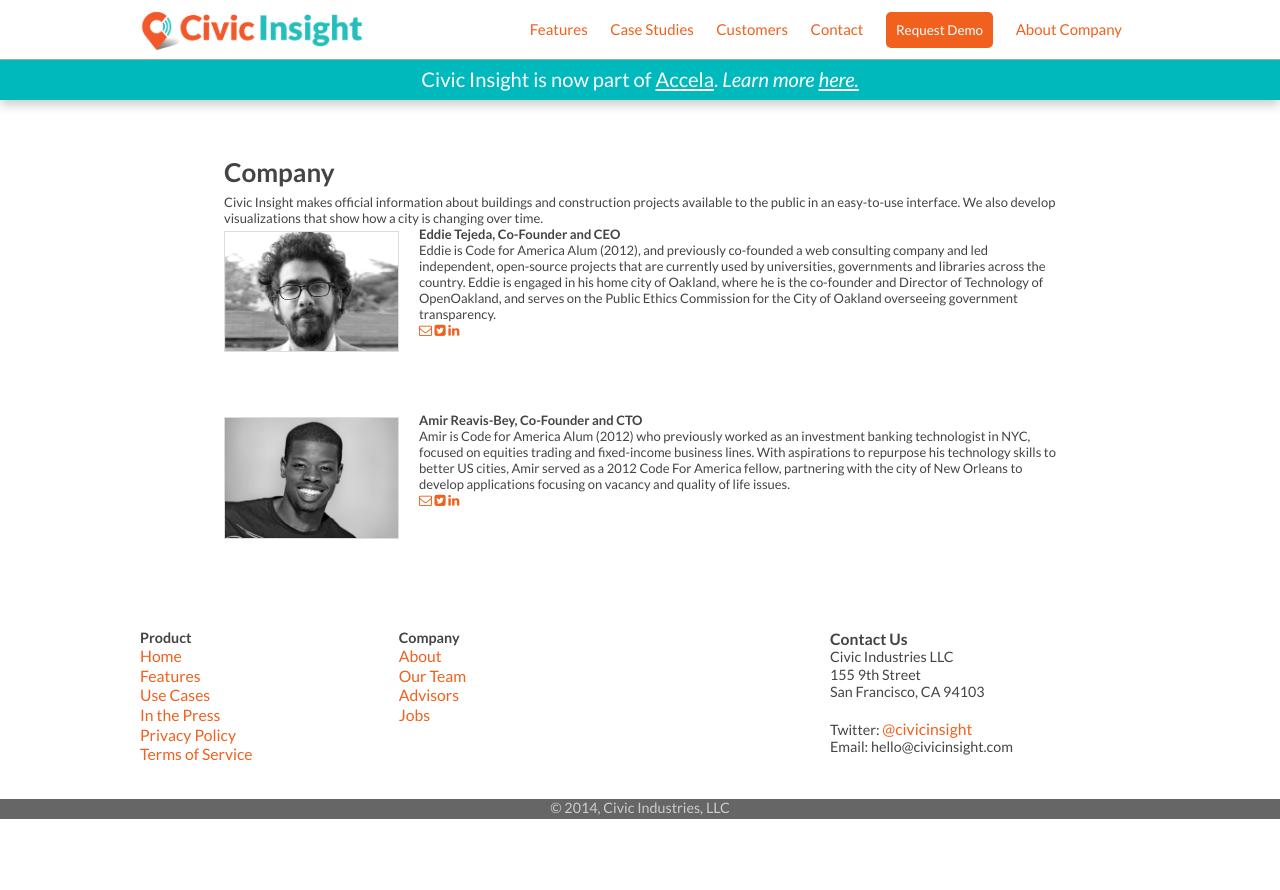
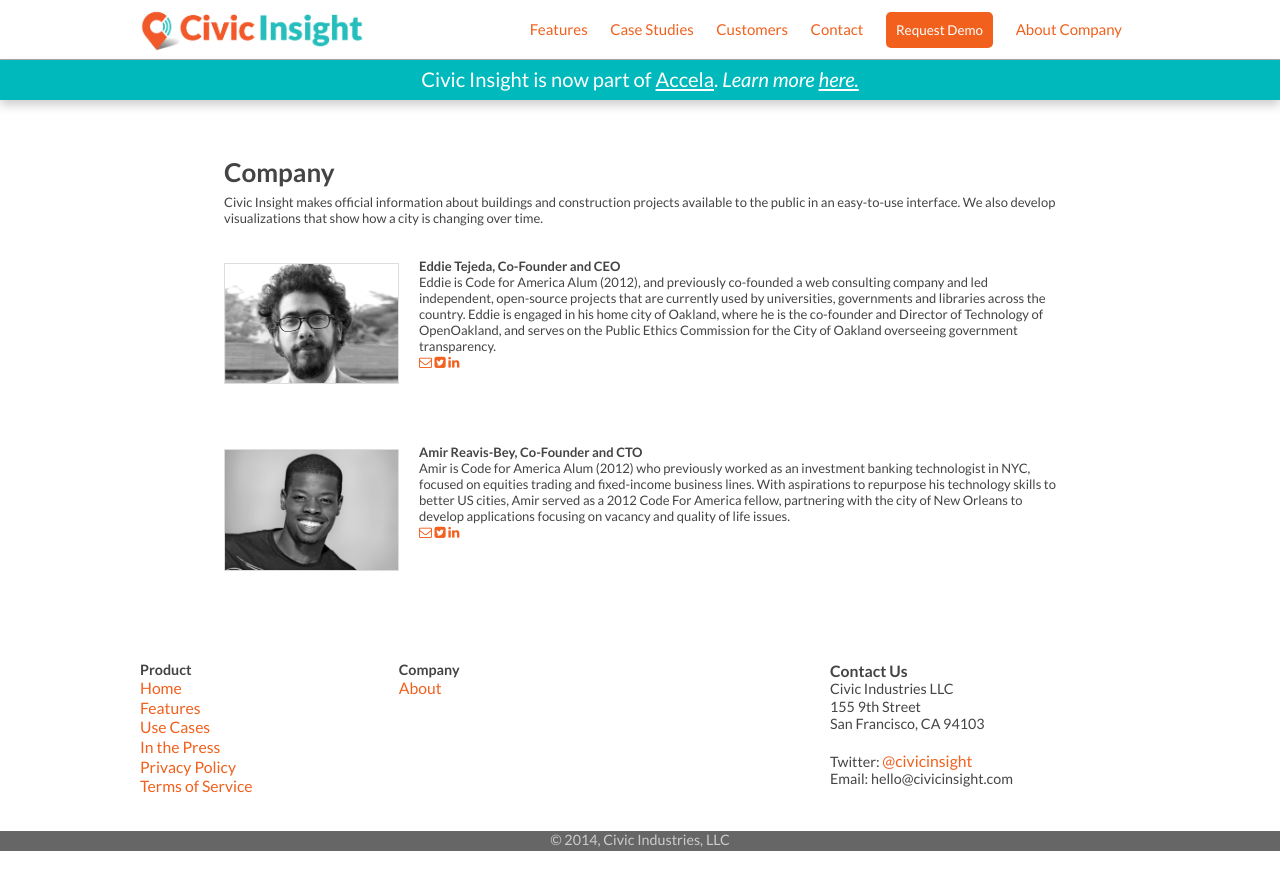
Before and after one commit to civicindustries/civicinsight.com, a Jekyll site: the page built from about.html, in a window 1280 px wide. Shown: the top 890 px of the page. Built offline with Jekyll 4.4.1, drawn with Linux system fonts in a browser that asks for light colours; Markdown is read by kramdown in place of the engine named in the settings; comment, search, counter and statistics services are not loaded.

Commit message:
fix links, add linebraks

```diff
--- a/_includes/footer.html
+++ b/_includes/footer.html
@@ -23,10 +23,10 @@
           <strong>Company</strong>
             <ul>
               <li><a href="/about">About</a></li>
-              <li><a href="/about">Our Team</a></li>
+              <!-- <li><a href="/about">Our Team</a></li>
               <li><a href="/about#advisors">Advisors</a></li>
               <li><a href="/jobs">Jobs</a></li>
-
+ -->
               <!-- <li><a href="https://angel.co/civic-insight#startup_round[source_url]">Jobs</a></li>
               <li><a href="https://angel.co/civic-insight#startup_round[source_url]">Press</a></li> -->
             </ul>
--- a/_includes/header.html
+++ b/_includes/header.html
@@ -18,7 +18,7 @@
 
   <div id="notice" class="shadow">
     <p>
-      Civic Insight is now part of <a class="underline" href="http://accela.com">Accela</a>. <span class="notice">Learn more <a class="underline" href="bit.ly/1Yt39FZ">here.</a></span>
+      Civic Insight is now part of <a class="underline" href="http://accela.com">Accela</a>. <span class="notice">Learn more <a class="underline" href="http://bit.ly/1Yt39FZ">here.</a></span>
     </p>
   </div>
 </header>
--- a/about.html
+++ b/about.html
@@ -12,7 +12,8 @@
   </div>
 
   <p>Civic Insight makes official information about buildings and construction projects available to the public in an easy-to-use interface. We also develop visualizations that show how a city is changing over time.</p>
-
+  <br>
+  <br>
   <!-- <a data-mode="view" href="https://angel.co/ariel?follow=1&type=Startup&id=237915"></a><script src="https://angel.co/javascripts/embed.js" type="text/javascript"></script> -->
 
 </section>
```
